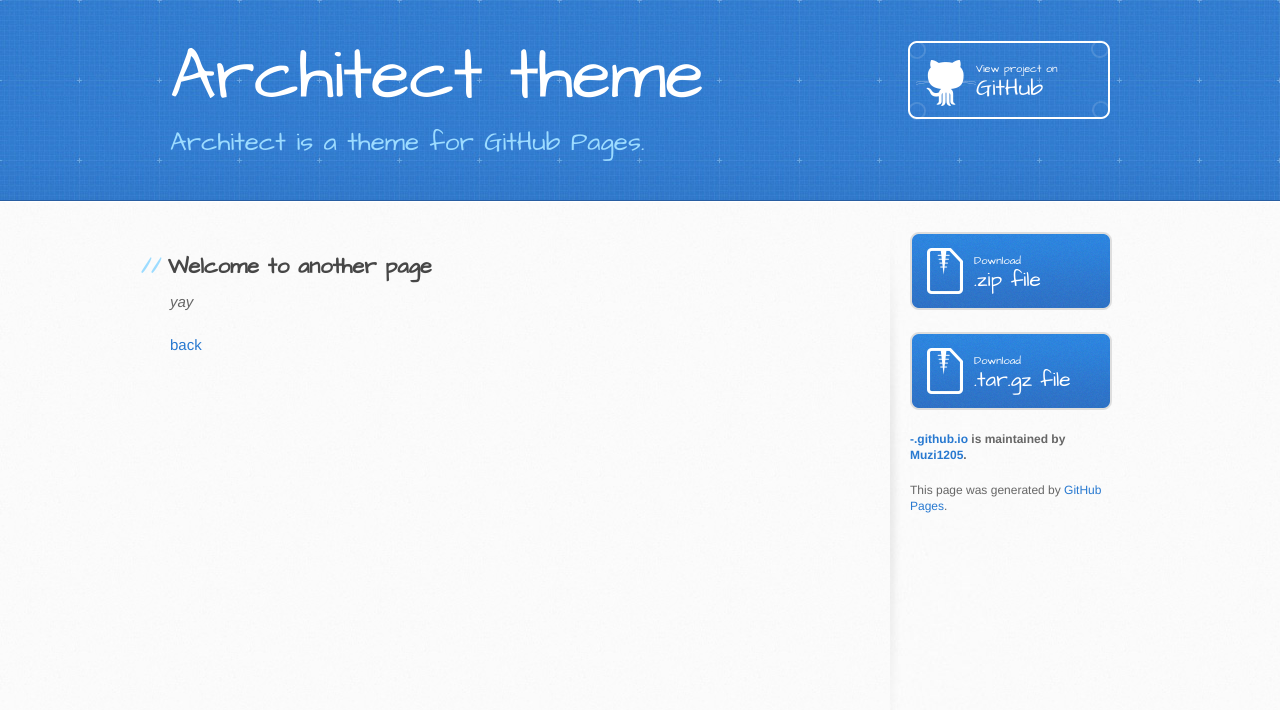
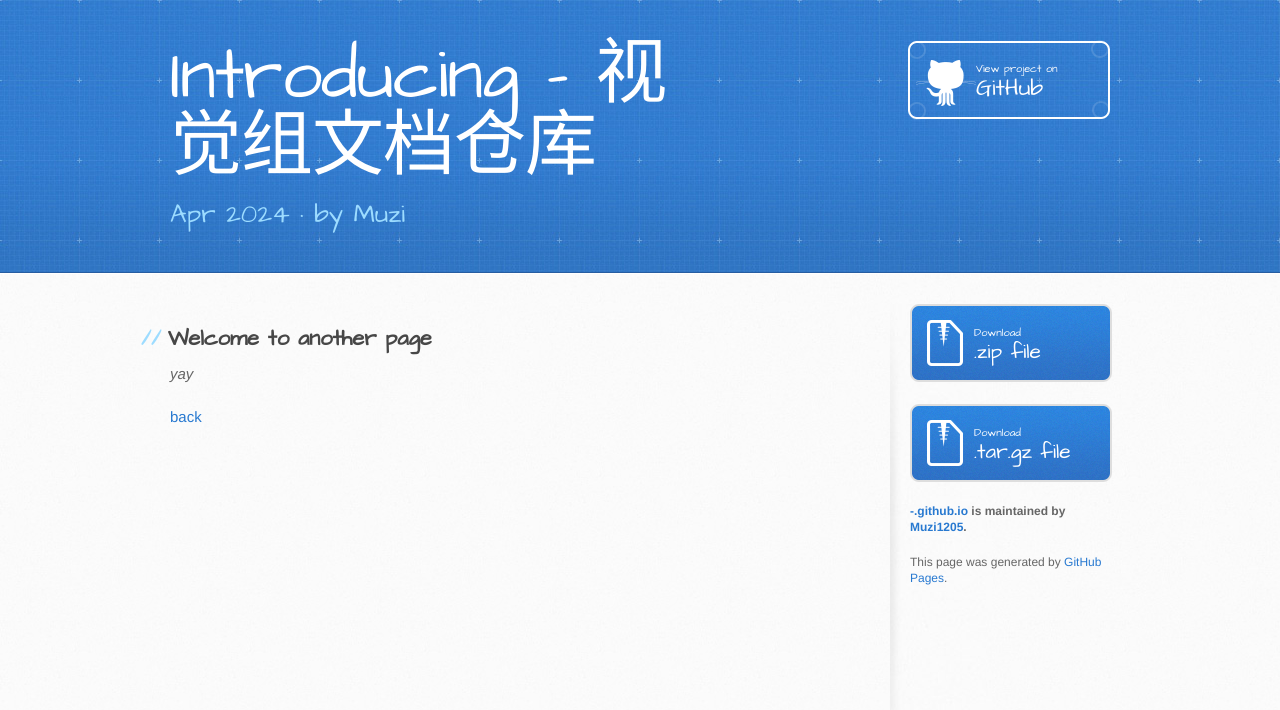
Before and after one commit to Muzi1205/-.github.io, a Jekyll site: the page built from another-page.md, in a window 1280 px wide. Shown: the top 710 px of the page. Built offline with Jekyll 4.4.1, drawn with Linux system fonts in a browser that asks for light colours; our own code applies the rules of GitHub Pages for plain Markdown files.

Commit message:
Update _config.yml

```diff
--- a/_config.yml
+++ b/_config.yml
@@ -1,5 +1,5 @@
-title: Architect theme
-description: Architect is a theme for GitHub Pages.
+title: Introducing - 视觉组文档仓库
+description: Apr 2024 · by Muzi
 show_downloads: true
 google_analytics:
 theme: jekyll-theme-architect
```
